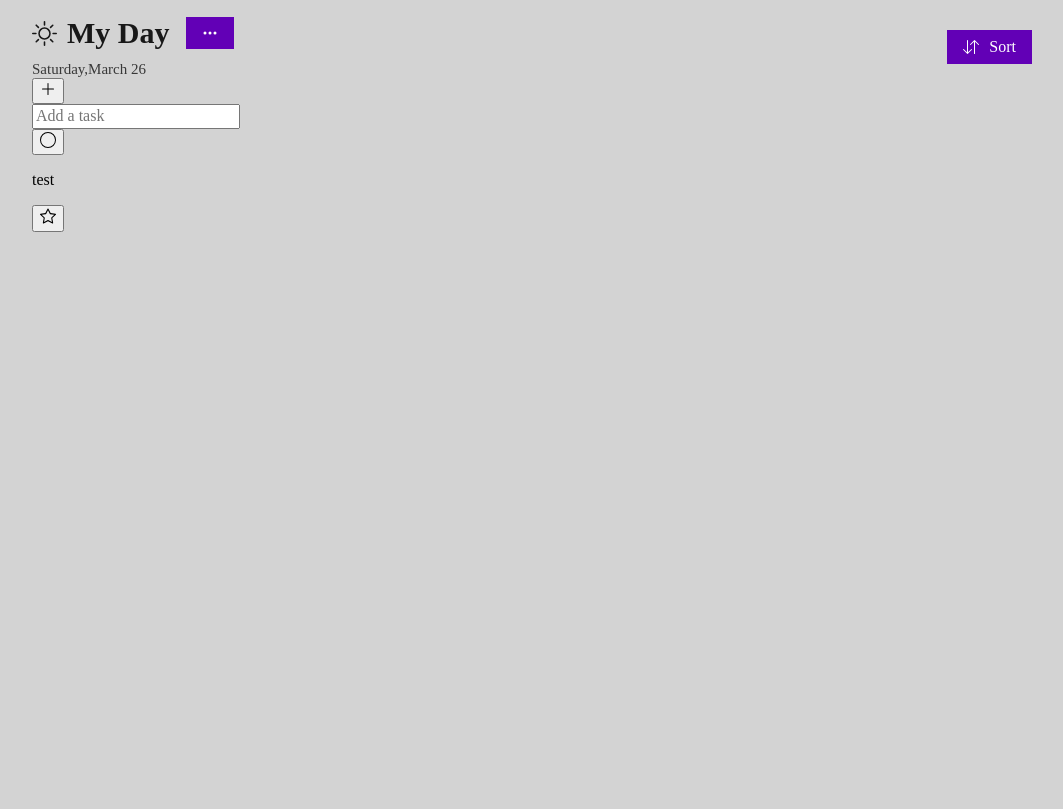
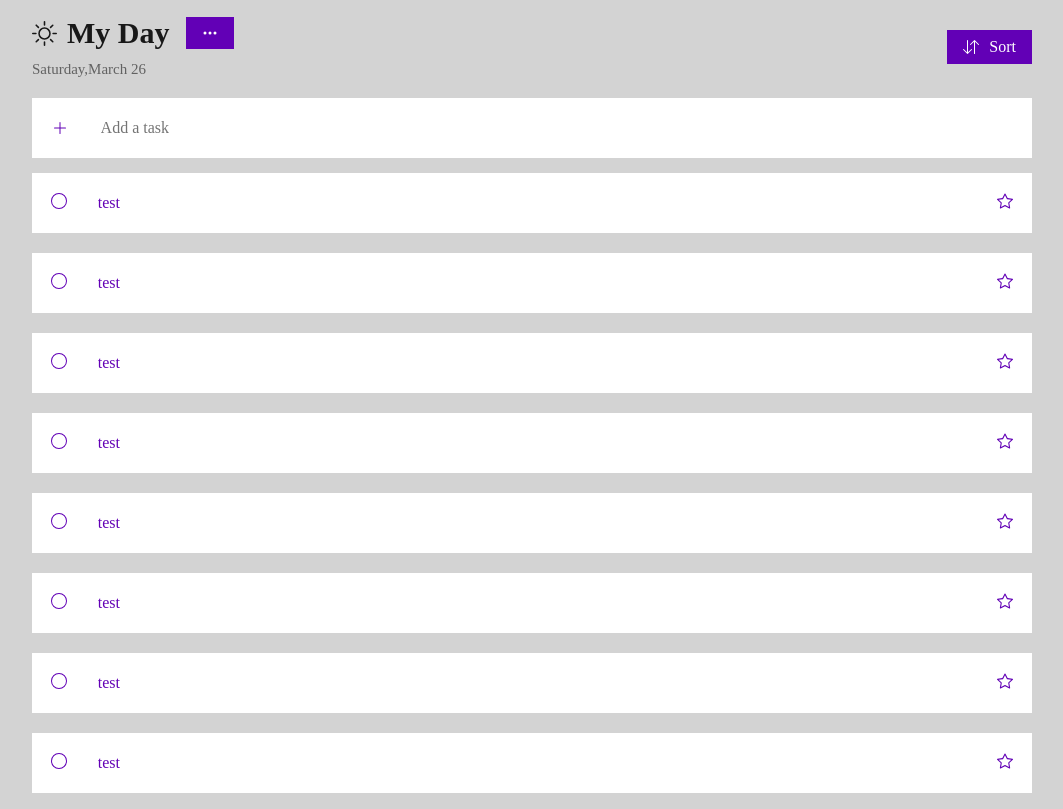
Before and after one commit to MohamadMahdi-Tasha/react-todo-app, a React (Create React App) app: page / in a window 1280 px wide. Shown: the whole page, without its empty margins (108-1171 px from the left). Built offline with nearby package versions, Linux system fonts and the light colour scheme; a web font is replaced by a local one.

Commit message:
added styles

```diff
--- a/src/components/bottomSideComponent.js
+++ b/src/components/bottomSideComponent.js
@@ -3,14 +3,22 @@
 import NewTaskInputComponent from "./components/newTaskInputComponent";
 import TasksHolderComponent from "./components/tasksHolderComponent";
 import TaskComponent from "./components/taskComponent";
+import '../scss/layout/_bottom-side.scss';
 
 // Exporting Bottom Side Of App Which Is Functional Component As Default
 export default function BottomSideComponent() {
     // Returning JSX
     return(
-        <div>
+        <div className='todo-app__bottom-side'>
             <NewTaskInputComponent />
             <TasksHolderComponent>
+                <TaskComponent name={'test'}/>
+                <TaskComponent name={'test'}/>
+                <TaskComponent name={'test'}/>
+                <TaskComponent name={'test'}/>
+                <TaskComponent name={'test'}/>
+                <TaskComponent name={'test'}/>
+                <TaskComponent name={'test'}/>
                 <TaskComponent name={'test'}/>
             </TasksHolderComponent>
         </div>
--- a/src/components/components/newTaskInputComponent.js
+++ b/src/components/components/newTaskInputComponent.js
@@ -1,14 +1,15 @@
 // Codes By Mahdi Tasha
 // Importing Part
+import React from 'react';
 import IconComponent from "./iconComponent";
 
 // Exporting New Task Input Which Is Functional Component As Default
 export default function NewTaskInputComponent() {
     // Returning JSX
     return(
-        <div className='todo-app__new-task'>
+        <form className='todo-app__new-task'>
             <button className='todo-app__new-task-btn'><IconComponent type={'plus'}/></button>
-            <form className='todo-app__new-task-form' action="#"><input className='todo-app__new-task-input' required type="text" placeholder='Add a task'/></form>
-        </div>
+            <input className='todo-app__new-task-input' required type="text" placeholder='Add a task'/>
+        </form>
     );
 }
--- a/src/components/components/taskComponent.js
+++ b/src/components/components/taskComponent.js
@@ -9,7 +9,7 @@ export default function TaskComponent({name}) {
     return(
         <div className='todo-app__task'>
             <TaskCheckboxComponent />
-            <p className='todo-app__task-title'>{name}</p>
+            <input type="text" defaultValue={name} className='todo-app__task-input' />
             <button className='todo-app__task-star-btn'><IconComponent type={'star'}/></button>
         </div>
     );
--- a/src/scss/global/_colors.scss
+++ b/src/scss/global/_colors.scss
@@ -1,7 +1,7 @@
 // Codes By Mahdi Tasha
 // Color Variables
 $secondary: #181818;
-$secondary-lighter: #383838;
+$secondary-lighter: rgba(24, 24, 24, .6);
 $primary: #6200b6;
 $primary-lighter: rgba(98, 0, 182, .6);
 $light: #d3d3d3;
--- /dev/null
+++ b/src/scss/layout/_bottom-side.scss
@@ -0,0 +1,79 @@
+// Codes By Mahdi Tasha
+// Importing Parts
+@use "../global/colors";
+
+// Styles
+.todo-app {
+  &__new-task {
+    background-color: white;
+    display: flex;
+    margin-bottom: 15px;
+  }
+
+  &__new-task-btn {
+    width: 60px;
+    height: 60px;
+    display: flex;
+    align-items: center;
+    justify-content: center;
+    margin-right: 10px;
+    background-color: white;
+    border: none;
+    color: colors.$primary;
+  }
+
+  &__new-task-input {
+    width: 100%;
+    background-color: white;
+    border: none;
+    color: colors.$primary;
+    font-weight: 300;
+    outline-color: colors.$primary;
+    outline-width: 10px;
+
+    &::placeholder {
+      color: colors.$secondary-lighter;
+      font-weight: 200;
+    }
+  }
+
+  &__tasks-holder {
+    display: flex;
+    flex-direction: column;
+    gap: 20px;
+  }
+
+  &__task {
+    background-color: white;
+    display: flex;
+
+    & button {
+      width: 60px;
+      height: 60px;
+      color: colors.$primary;
+      background-color: transparent;
+      border: none;
+    }
+  }
+
+  &__task-left {
+    display: flex;
+    align-items: center;
+  }
+
+  &__task-input {
+    width: 100%;
+    background-color: white;
+    border: none;
+    color: colors.$primary;
+    font-weight: 300;
+    outline-color: colors.$primary;
+    margin-left: 10px;
+    margin-right: 10px;
+
+    &::placeholder {
+      color: colors.$secondary-lighter;
+      font-weight: 200;
+    }
+  }
+}
--- a/src/scss/layout/_top-side.scss
+++ b/src/scss/layout/_top-side.scss
@@ -8,6 +8,7 @@
     display: flex;
     align-items: center;
     justify-content: space-between;
+    margin-bottom: 20px;
   }
 
   &__top-title-holder {
--- a/src/scss/utils/_mixins.scss
+++ b/src/scss/utils/_mixins.scss
@@ -5,8 +5,8 @@
 // Styles
 @mixin scrollbar {
   &::-webkit-scrollbar {
-    width: 3px;
-    height: 3px;
+    width: 5px;
+    height: 5px;
     background-color: transparent;
   }
 
```
